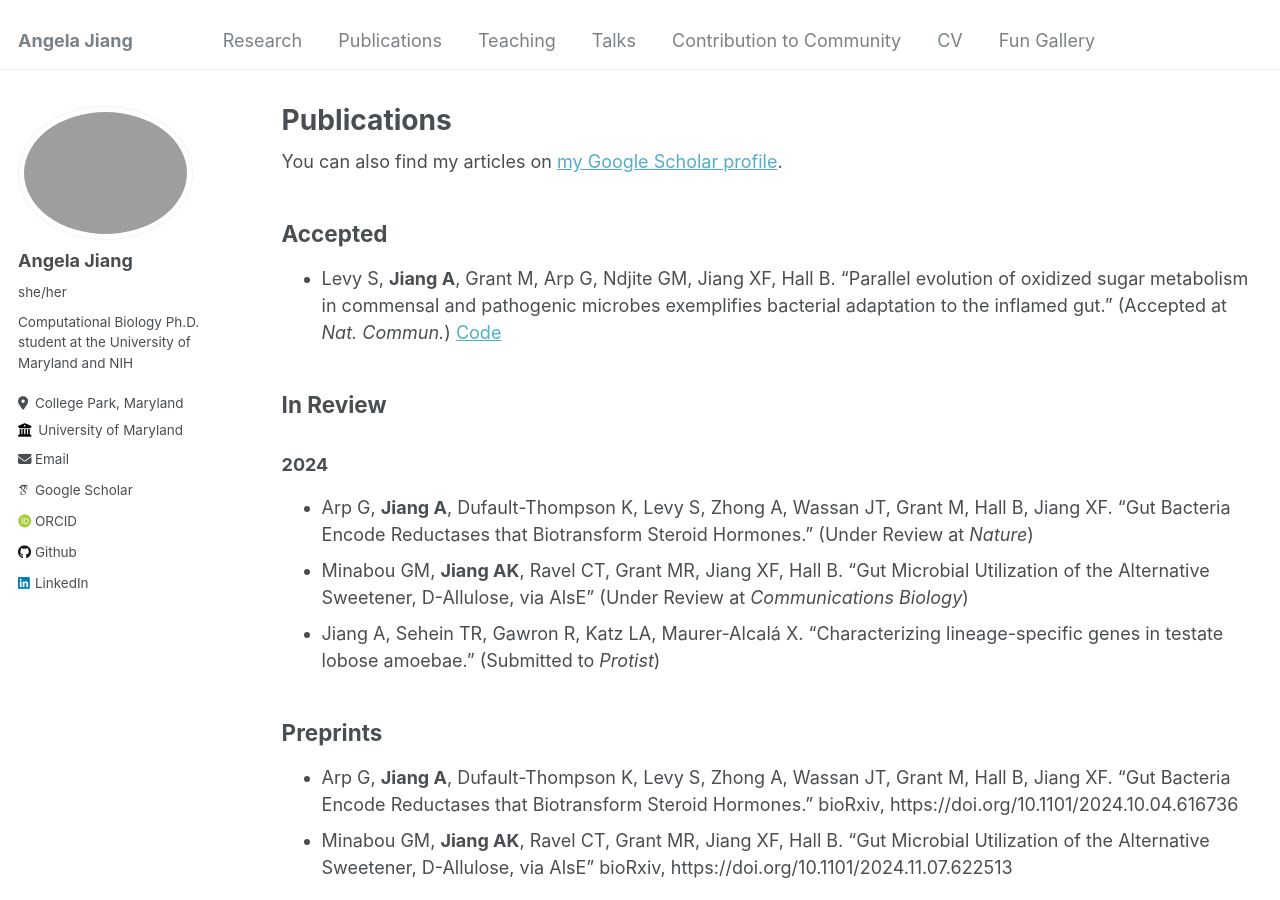
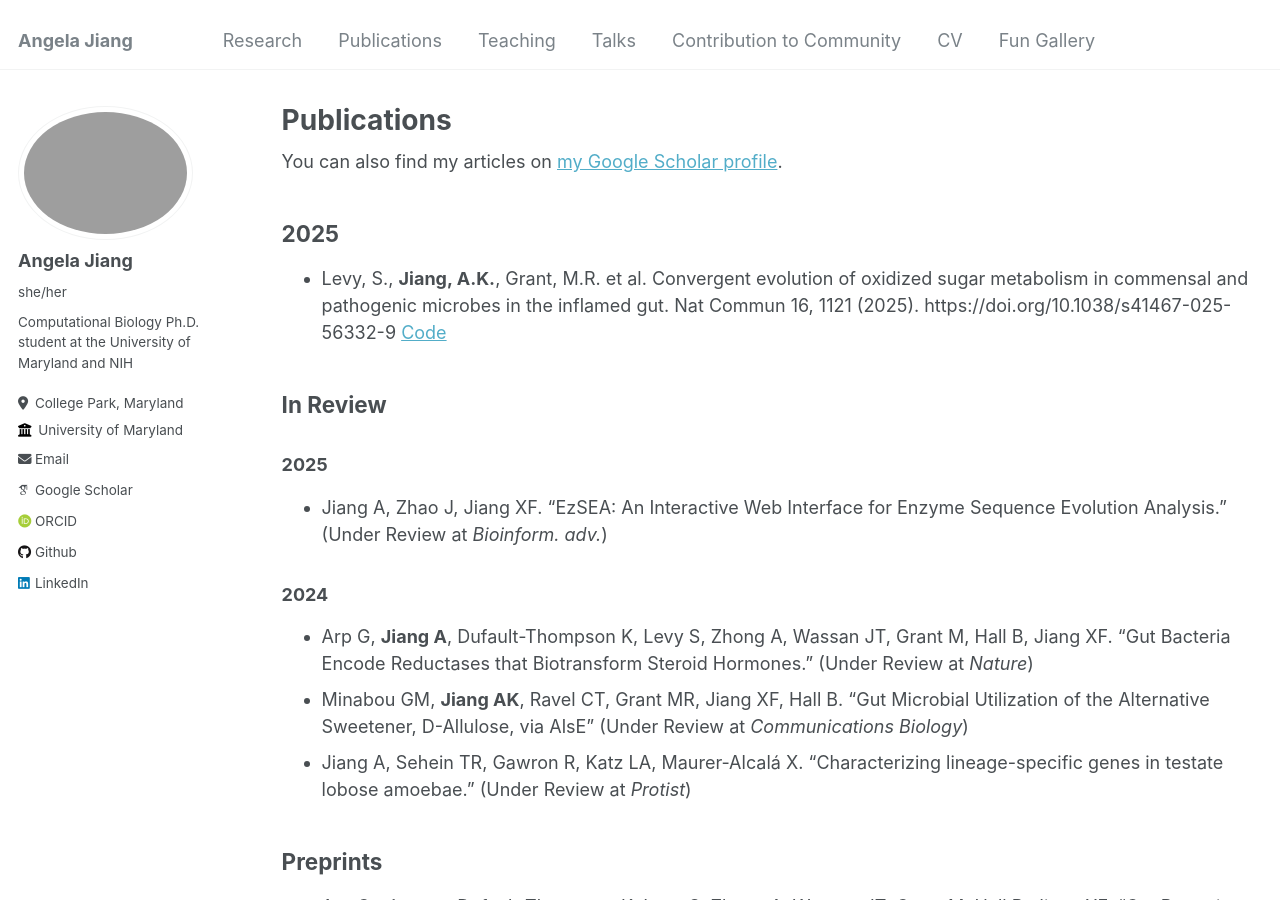
Before and after one commit to frikinzi/frikinzi.github.io, a Jekyll site: the page built from _pages/publications.md, in a window 1280 px wide and 900 px high. Built offline with Jekyll 4.4.1, drawn with Linux system fonts in a browser that asks for light colours; some web fonts are replaced.

Commit message:
update pubs

```diff
--- a/_pages/publications.md
+++ b/_pages/publications.md
@@ -9,14 +9,17 @@ author_profile: true
   <div class="wordwrap">You can also find my articles on <a href="{{site.author.googlescholar}}">my Google Scholar profile</a>.</div>
 {% endif %}
 
-## Accepted
-+ Levy S, **Jiang A**, Grant M, Arp G, Ndjite GM, Jiang XF, Hall B. “Parallel evolution of oxidized sugar metabolism in commensal and pathogenic microbes exemplifies bacterial adaptation to the inflamed gut.” (Accepted at *Nat. Commun.*) [Code](https://github.com/frikinzi/sugar_oxidation_bioinfo)
+## 2025
++ Levy, S., **Jiang, A.K.**, Grant, M.R. et al. Convergent evolution of oxidized sugar metabolism in commensal and pathogenic microbes in the inflamed gut. Nat Commun 16, 1121 (2025). https://doi.org/10.1038/s41467-025-56332-9 [Code](https://github.com/frikinzi/sugar_oxidation_bioinfo)
 
 ## In Review
+### 2025
++ Jiang A, Zhao J, Jiang XF. "EzSEA: An Interactive Web Interface for Enzyme Sequence Evolution Analysis." (Under Review at *Bioinform. adv.*)
+
 ### 2024
 + Arp G, **Jiang A**, Dufault-Thompson K, Levy S, Zhong A, Wassan JT, Grant M, Hall B, Jiang XF. “Gut Bacteria Encode Reductases that Biotransform Steroid Hormones.” (Under Review at *Nature*)
 + Minabou GM, **Jiang AK**, Ravel CT, Grant MR, Jiang XF, Hall B. “Gut Microbial Utilization of the Alternative Sweetener, D-Allulose, via AlsE” (Under Review at *Communications Biology*)
-+ Jiang A, Sehein TR, Gawron R, Katz LA, Maurer-Alcalá X. “Characterizing lineage-specific genes in testate lobose amoebae.” (Submitted to *Protist*)
++ Jiang A, Sehein TR, Gawron R, Katz LA, Maurer-Alcalá X. “Characterizing lineage-specific genes in testate lobose amoebae.” (Under Review at *Protist*)
 
 ## Preprints
 + Arp G, **Jiang A**, Dufault-Thompson K, Levy S, Zhong A, Wassan JT, Grant M, Hall B, Jiang XF. “Gut Bacteria Encode Reductases that Biotransform Steroid Hormones.” bioRxiv, https://doi.org/10.1101/2024.10.04.616736
```
